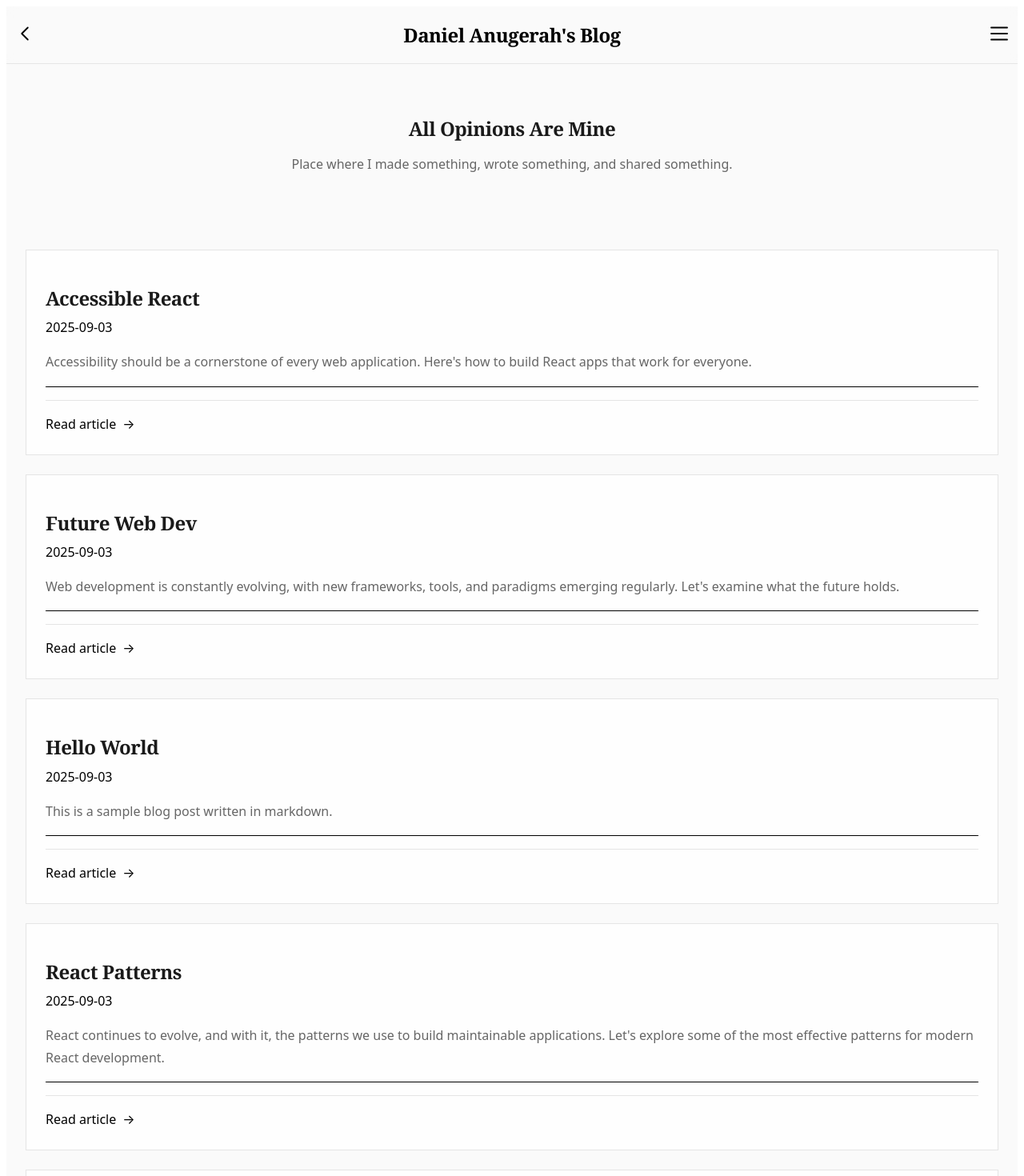
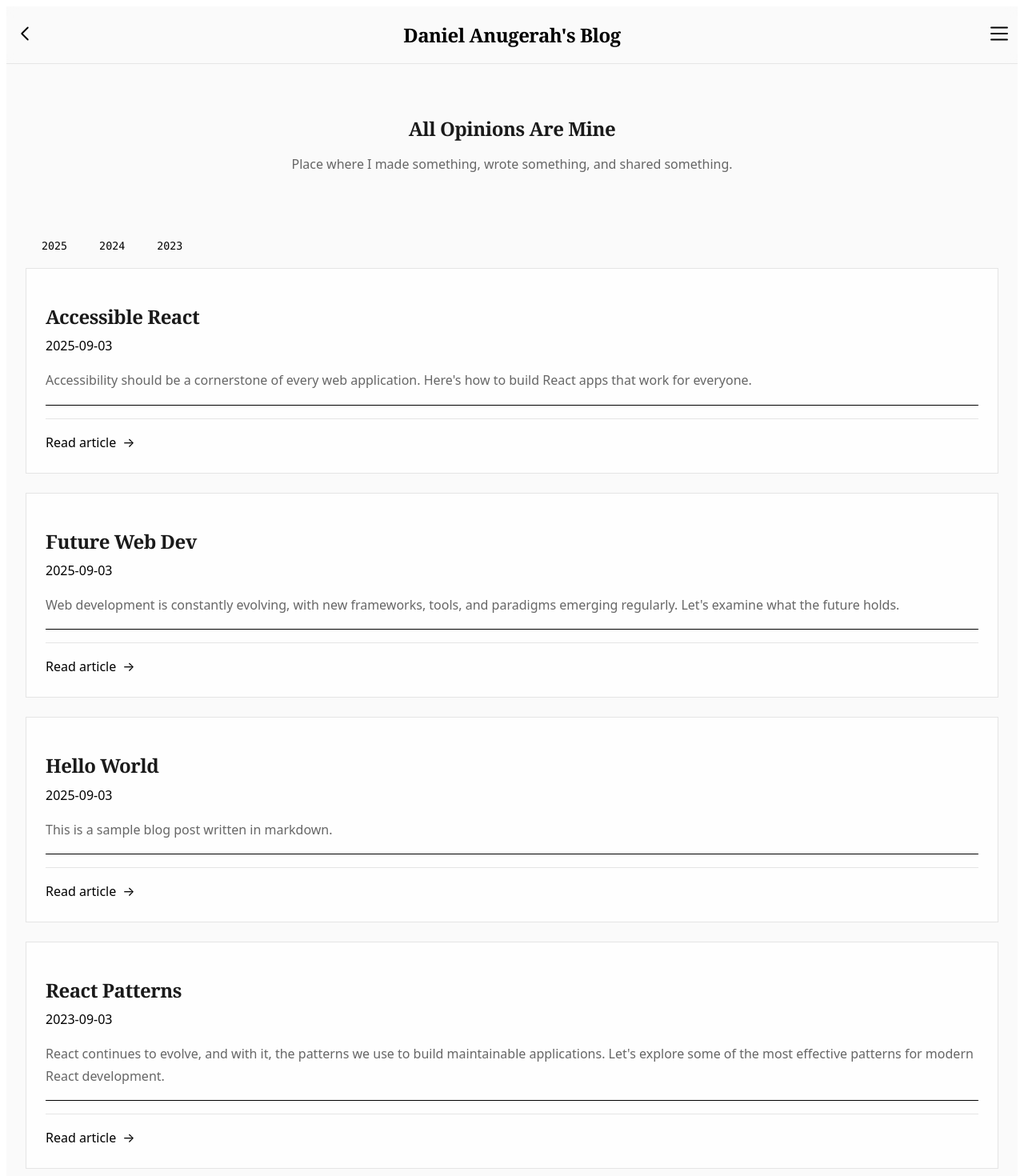
Before and after one commit to peacewalker122/personal-website, a React (Vite) app: page / in a window 1280 px wide. Shown: the top 1470 px of the page at 80% size. Built offline with nearby package versions, Linux system fonts and the light colour scheme.

Commit message:
implement filter by year

```diff
--- a/metadata.json
+++ b/metadata.json
@@ -29,14 +29,14 @@
 			"slug": "react-patterns",
 			"title": "React Patterns",
 			"excerpt": "React continues to evolve, and with it, the patterns we use to build maintainable applications. Let's explore some of the most effective patterns for modern React development.",
-			"date": "2025-09-03",
+			"date": "2023-09-03",
 			"readingTime": "1 min"
 		},
 		{
 			"slug": "typescript-react",
 			"title": "Typescript React",
 			"excerpt": "TypeScript has become the standard for large React applications. Here are the patterns that will make your code more maintainable.",
-			"date": "2025-09-03",
+			"date": "2024-09-03",
 			"readingTime": "1 min"
 		}
 	]
--- a/src/components/BlogIndex.tsx
+++ b/src/components/BlogIndex.tsx
@@ -16,15 +16,10 @@ export function BlogIndex() {
   const [loading, setLoading] = useState(true);
   const [loadingMore, setLoadingMore] = useState(false);
   const [hasMore, setHasMore] = useState(true);
-
-  const currentYear = new Date().getFullYear();
+  const [yearFilter, setYearFilter] = useState<number | null>(null);
 
   const years: number[] = Array.from(
-    new Set(
-      metadata.posts
-        .map((post) => new Date(post.date).getFullYear())
-        .filter((year) => year !== currentYear),
-    ),
+    new Set(metadata.posts.map((post) => new Date(post.date).getFullYear())),
   ).sort((a, b) => b - a);
 
   const POSTS_PER_PAGE = metadata.postsPerPage;
@@ -79,6 +74,20 @@ export function BlogIndex() {
       loadMorePosts();
     }
   }, [loadMorePosts]);
+
+  useEffect(() => {
+    if (yearFilter) {
+      const filteredPosts = posts.filter((post) => {
+        const postYear = new Date(post.date).getFullYear();
+        return postYear === yearFilter;
+      });
+      setDisplayedPosts(filteredPosts.slice(0, POSTS_PER_PAGE));
+      setHasMore(filteredPosts.length > POSTS_PER_PAGE);
+    } else {
+      setDisplayedPosts(posts.slice(0, POSTS_PER_PAGE));
+      setHasMore(posts.length > POSTS_PER_PAGE);
+    }
+  }, [yearFilter, posts, POSTS_PER_PAGE]);
 
   useEffect(() => {
     window.addEventListener("scroll", handleScroll);
@@ -168,8 +177,9 @@ export function BlogIndex() {
         <YearCarousel
           years={years}
           onYearSelect={(year) => {
-            console.info("Selected year:", year);
+            setYearFilter((prev) => (prev === year ? null : year));
           }}
+          activeYear={yearFilter}
         />
 
         <div className="max-w-6xl mx-auto">
--- a/src/components/YearCarousel.tsx
+++ b/src/components/YearCarousel.tsx
@@ -2,10 +2,15 @@ import { useTheme } from "../hooks/useTheme";
 
 export interface YearCarouselProps {
   years: number[];
+  activeYear?: number | null;
   onYearSelect: (year: number) => void;
 }
 
-export function YearCarousel({ years, onYearSelect }: YearCarouselProps) {
+export function YearCarousel({
+  years,
+  onYearSelect,
+  activeYear,
+}: YearCarouselProps) {
   const { theme } = useTheme();
 
   return (
@@ -14,14 +19,11 @@ export function YearCarousel({ years, onYearSelect }: YearCarouselProps) {
         return (
           <button
             key={year}
-            onClick={() => onYearSelect(year)}
+            className={`px-3 py-1 rounded ${activeYear === year ? "bg-blue-500 text-white" : theme === "dark" ? "text-gray-300 hover:bg-gray-700" : "text-gray-700 hover:bg-gray-200"} transition-colors duration-200`}
+            onClick={() => {
+              onYearSelect(year);
+            }}
             type="button"
-            style={{
-              color:
-                theme === "dark"
-                  ? "var(--text-primary)"
-                  : "var(--text-primary)",
-            }}
           >
             {year}
           </button>
```
